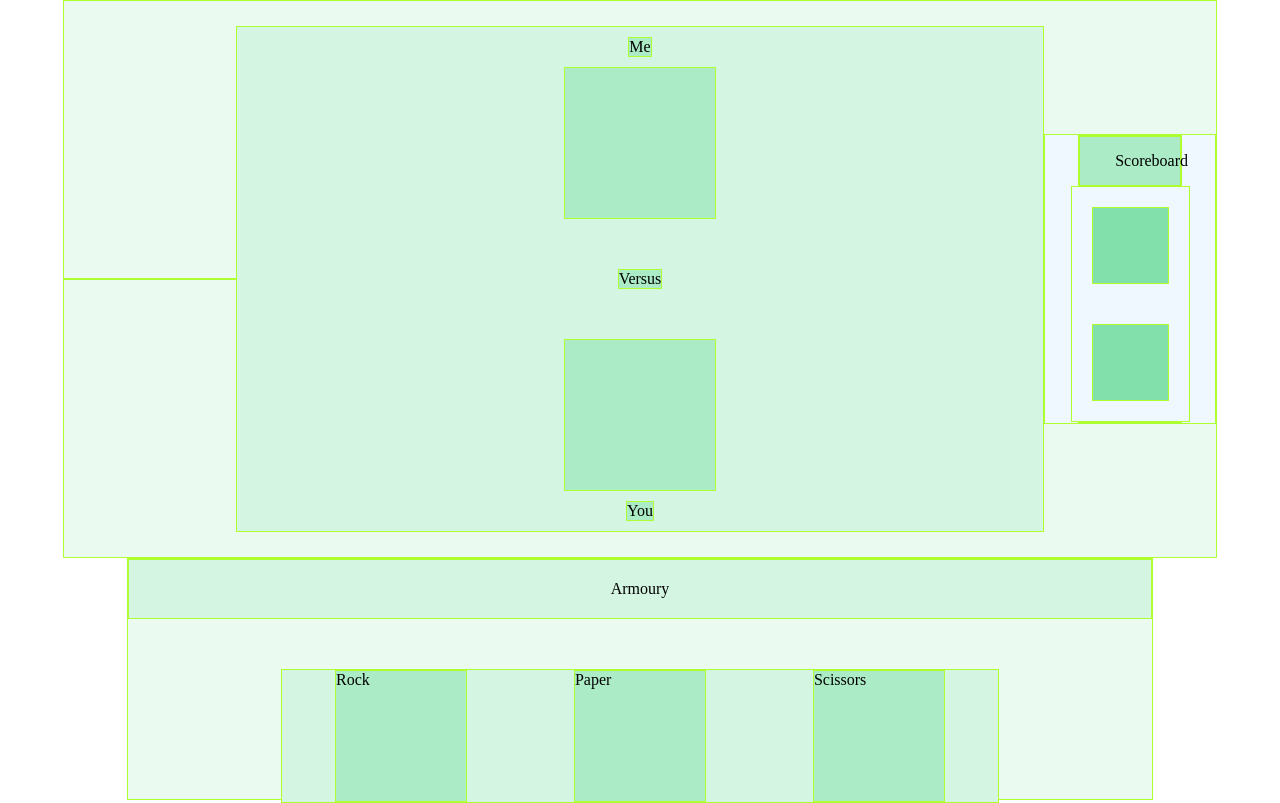
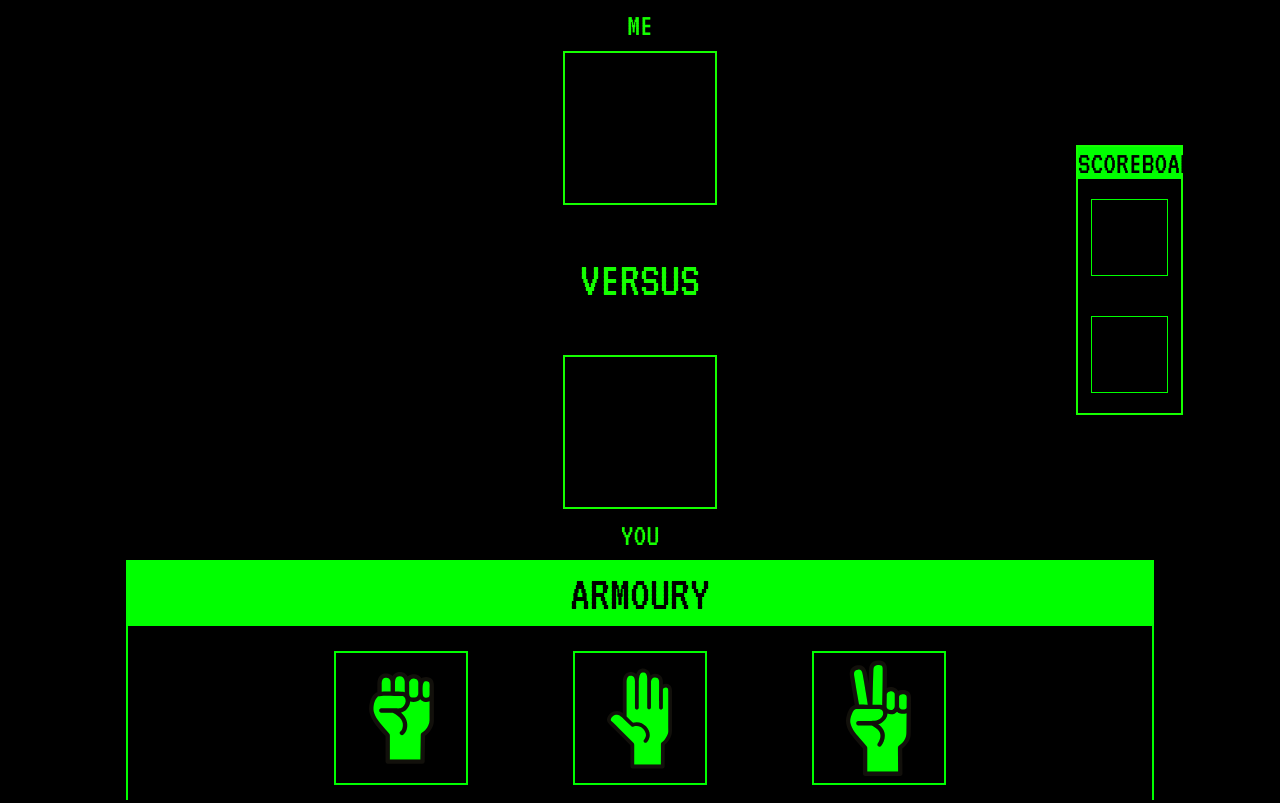
Before and after one commit to invictalex/rock-paper-scissors, a plain HTML site: page index.html in a window 1280 px wide. Drawn offline with Linux system fonts and the light colour scheme.

Commit message:
Phase 1 Complete

```diff
--- a/index.html
+++ b/index.html
@@ -5,6 +5,9 @@
     <meta http-equiv="X-UA-Compatible" content="IE=edge">
     <meta name="viewport" content="width=device-width, initial-scale=1.0">
     <link rel="stylesheet" href="style.css">
+    <link rel="preconnect" href="https://fonts.googleapis.com">
+    <link rel="preconnect" href="https://fonts.gstatic.com" crossorigin>
+    <link href="https://fonts.googleapis.com/css2?family=VT323&display=swap" rel="stylesheet">
     <title>Rock Paper Scissors</title>
 </head>
 <body>
@@ -32,9 +35,15 @@
     <div class="armoury">
         <div class="armoury-title">Armoury</div>
         <div class="armoury-options">
-            <div class="rock">Rock</div>
-            <div class="paper">Paper</div>
-            <div class="scissors">Scissors</div>
+            <div class="rock">
+                <object data="rock.svg" class="icon" id="rock-icon"></object>
+            </div>
+            <div class="paper">
+                <object data="paper.svg" class="icon" id="paper-icon"></object>
+            </div>
+            <div class="scissors">
+                <object data="scissors.svg" class="icon" id="scissors-icon"></object>
+            </div>
         </div>
     </div>
 
--- a/style.css
+++ b/style.css
@@ -2,37 +2,22 @@
 {
     margin: 0px;
     padding: 0px;
+    font-family: 'VT323', monospace;
+    font-size: xx-large;
+    text-transform: uppercase;
 
 }
 
-div
+::selection
 {
-    border: greenyellow solid 1px;
-    background-color: aliceblue;
+    background-color: rgb(0, 255, 0);
+    color: black;
 }
+
 
 
 /*-----------------COLORS------------*/
 
-.main, .armoury
-{
-    background-color: #EAFAF1;
-}
-
-.spacer, .playerboard, .scoreboard, .armoury-title, .armoury-options
-{
-    background-color: #D5F5E3;
-}
-
-.cpu-title, .cpu-icon, .game-updates, .player-icon, .player-title, .scoreboard-title, .scors, .rock, .paper, .scissors
-{
-    background-color: #ABEBC6;
-}
-
-.cpu-score, .player-score
-{
-    background-color: #82E0AA;
-}
 
 
 /*-------------------POSITIONING---------------*/
@@ -84,6 +69,7 @@ body
 .game-updates
 {
     margin: 50px;
+    font-size: 50px;
 }
 
 .scoreboard-box
@@ -107,7 +93,7 @@ body
 {
     width: 100%;
     box-sizing: border-box;
-    padding: 15px 35px 15px 35px;
+    text-align: center;
 }
 
 .scores
@@ -131,7 +117,7 @@ body
     display: flex;
     flex-direction: column;
     align-items: center;
-    gap: 50px;
+    gap: 25px;
 
 }
 
@@ -139,7 +125,7 @@ body
 {
     width: 100%;
     text-align: center;
-    padding: 20px;
+    padding: 7px;
     box-sizing: border-box;
 }
 
@@ -156,6 +142,55 @@ body
 {
     width: 130px;
     height: 130px;
+    display: flex;
+    align-items: center;
+    justify-content: center;
 }
 
+.icon
+{
+    width: 65px;
+    height: auto;
+}
 /*----------------------STYLING-------------------*/
+
+body
+{
+    background-color: black;
+    color: rgb(21, 255, 0);
+}
+
+.cpu-icon, .player-icon, .scoreboard
+{
+    border:rgb(21, 255, 0) solid 2px;
+}
+
+.scoreboard-title
+{
+    background-color: rgb(0, 255, 0);
+    color: black;
+}
+
+.player-score, .cpu-score
+{
+    border:rgb(0, 255, 0) solid 1px;
+}
+
+.armoury
+{
+    border-top:rgb(0, 255, 0) solid 2px;
+    border-left:rgb(0, 255, 0) solid 2px;
+    border-right:rgb(0, 255, 0) solid 2px;
+}
+
+.armoury-title
+{
+    font-size: 50px;
+    color: black;
+    background-color: rgb(0, 255, 0);
+}
+
+.rock, .paper, .scissors
+{
+    border: solid 2px rgb(0, 255, 0);
+}
```
Also changed, not shown: paper.svg (added), rock.svg (added), scissors.svg (added).
